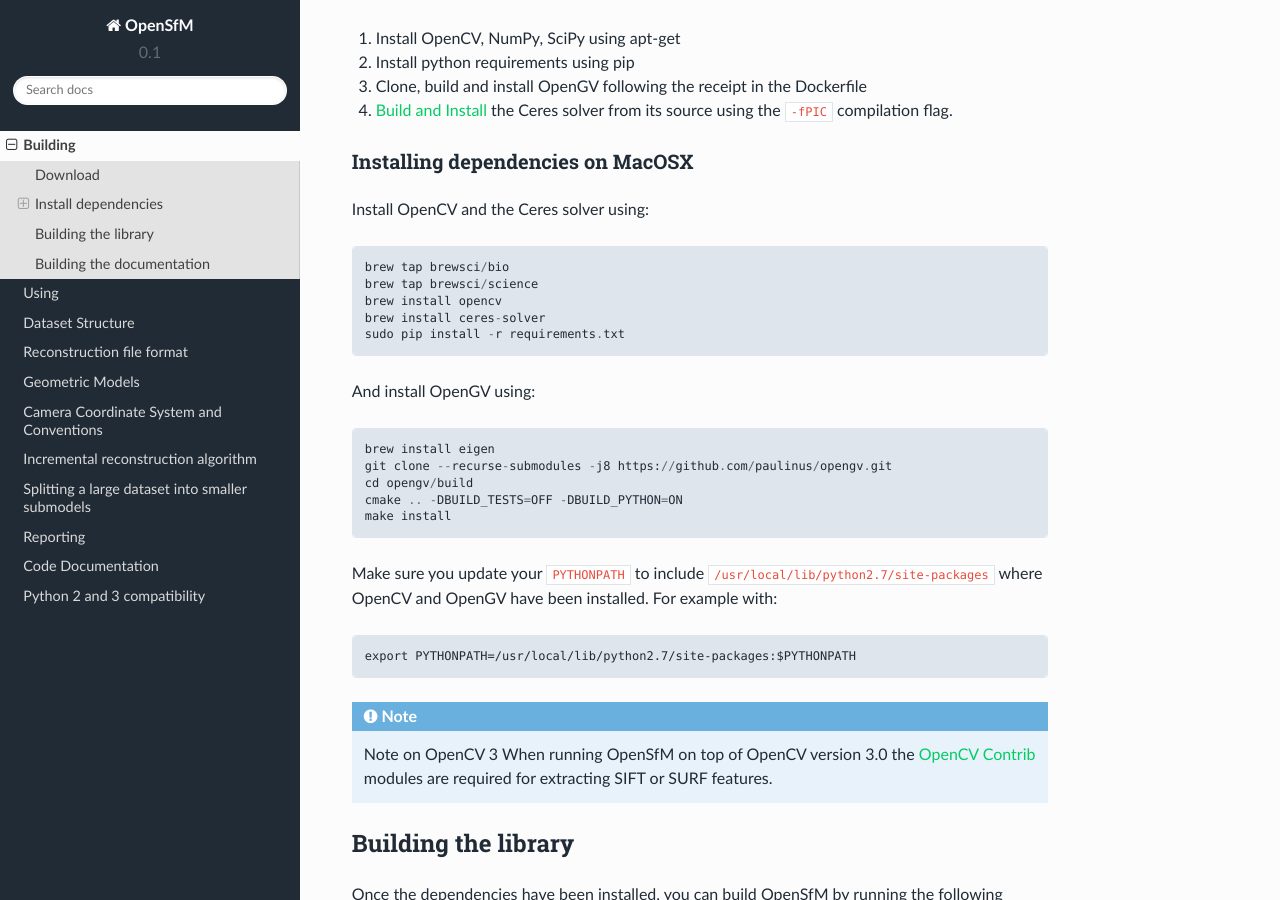
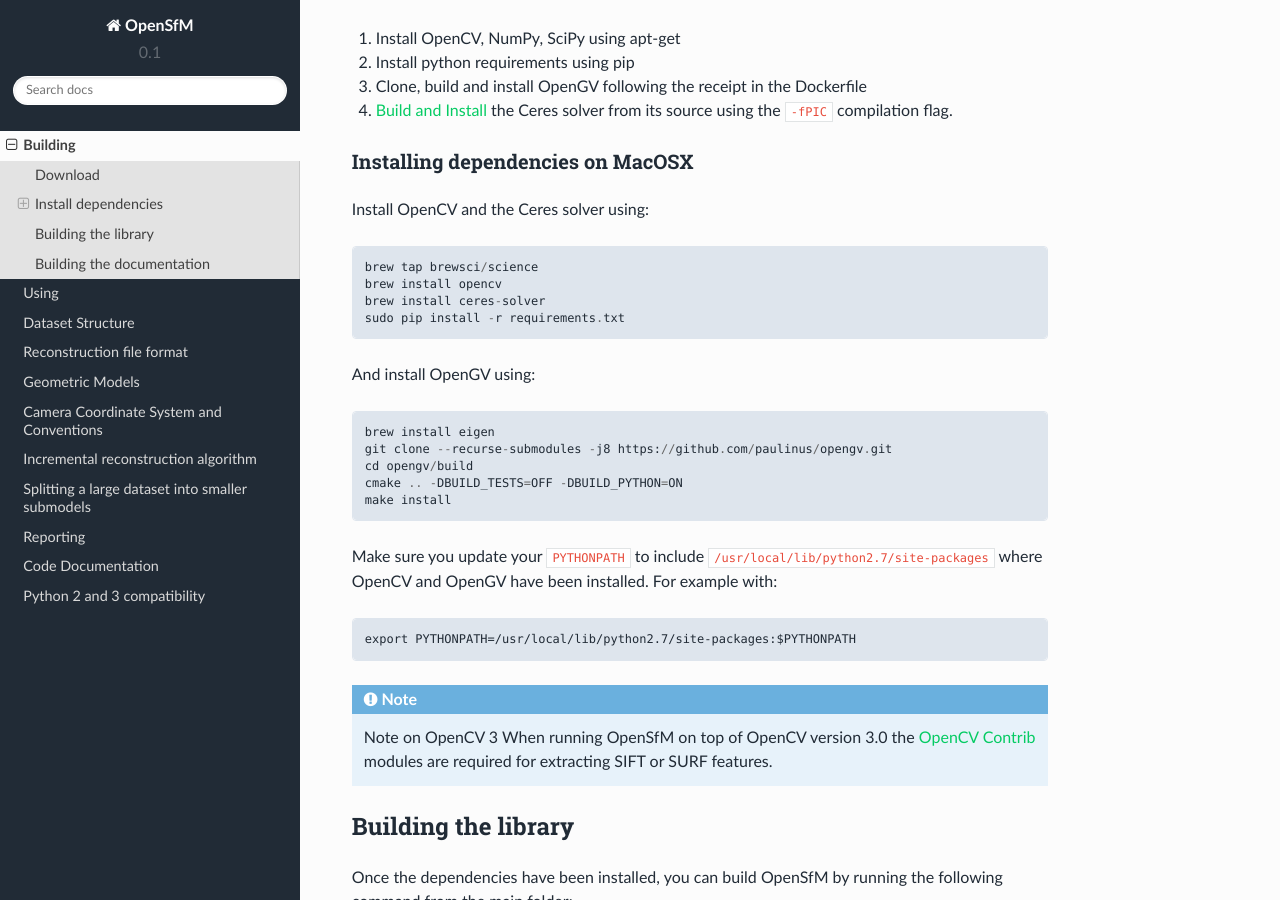
Before and after one commit to mapillary/OpenSfM, a Sphinx documentation site: the page built from doc/source/building.rst, in a window 1280 px wide and 900 px high, scrolled down 925 px. Built offline with Sphinx 7.4.7 and the Read the Docs theme 2.0.0, drawn with Linux system fonts in a browser that asks for light colours.

Commit message:
Update doc/source/building.rst
Co-Authored-By: Pau Gargallo <pau.gargallo@gmail.com>

```diff
--- a/doc/source/building.rst
+++ b/doc/source/building.rst
@@ -48,7 +48,6 @@
 
 Install OpenCV and the Ceres solver using::
 
-    brew tap brewsci/bio
     brew tap brewsci/science
     brew install opencv
     brew install ceres-solver
```
